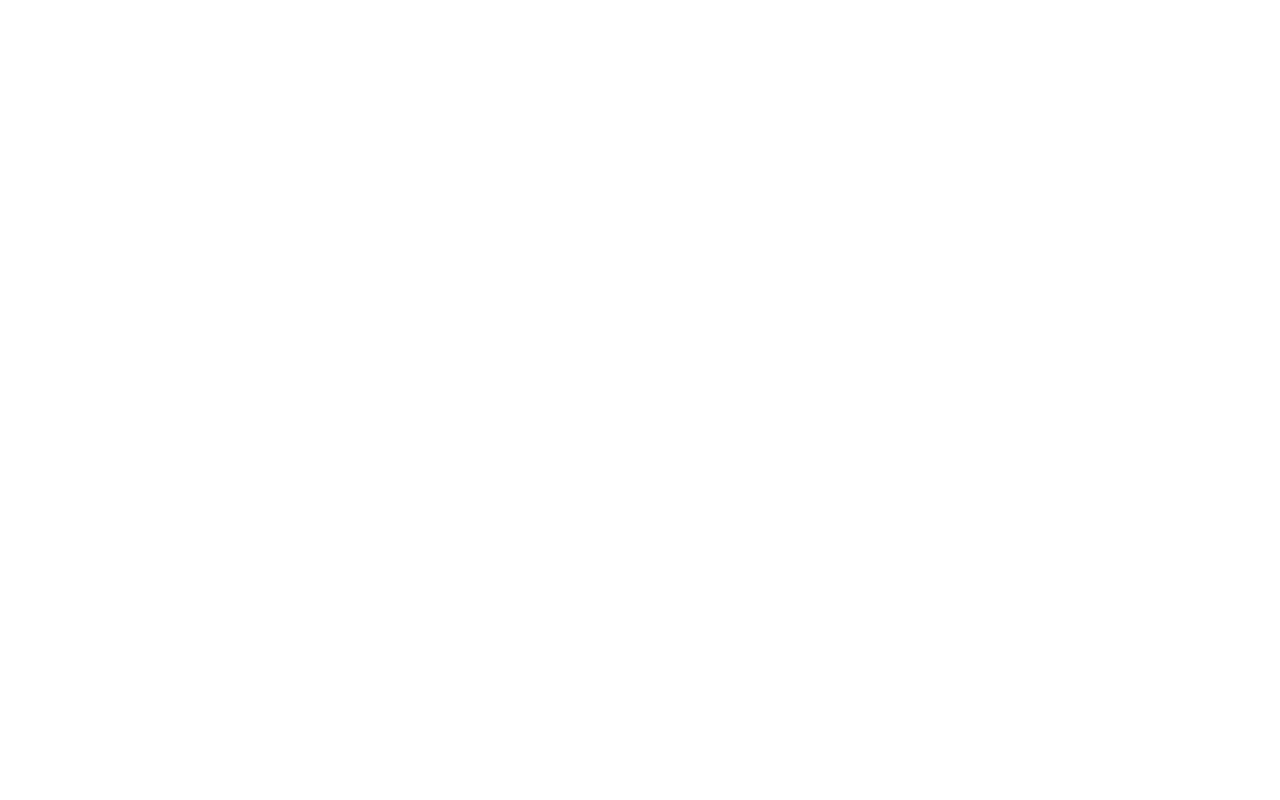
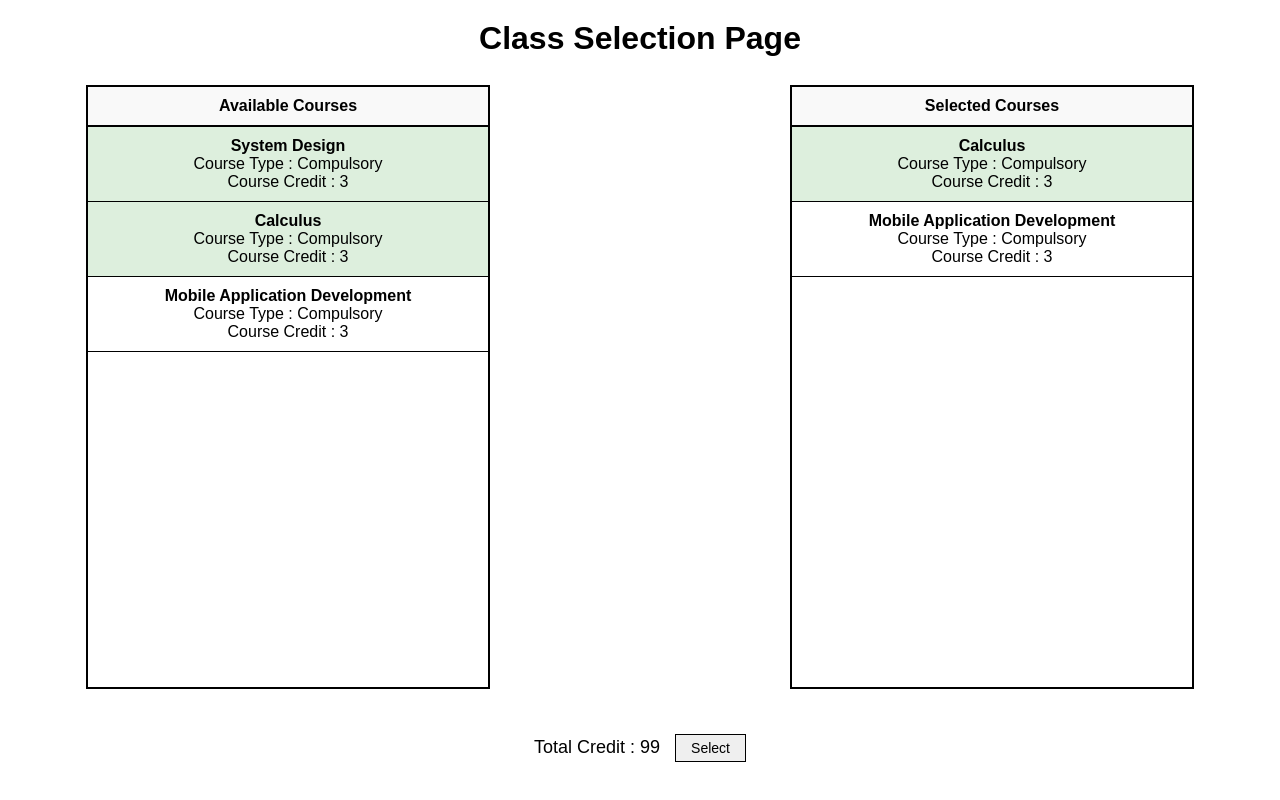
Before and after one commit to tienv9/Antra-training, a plain HTML site: page project/index.html in a window 1280 px wide. Drawn offline with Linux system fonts and the light colour scheme.

Commit message:
initial html and css setup

```diff
--- a/project/index.html
+++ b/project/index.html
@@ -1,11 +1,56 @@
 <!DOCTYPE html>
 <html lang="en">
+
 <head>
     <meta charset="UTF-8">
     <meta name="viewport" content="width=device-width, initial-scale=1.0">
     <title>Evaluation Project</title>
+    <link rel="stylesheet" href="style.css">
 </head>
+
 <body>
+    <h1 class="title">Class Selection Page</h1>
 
+    <div class="container">
+        <!-- Available Courses -->
+        <ul class="box">
+            <h2 class="box-title">Available Courses</h2>
+            <li class="course highlight">
+                <strong>System Design</strong><br>
+                Course Type : Compulsory <br>
+                Course Credit : 3
+            </li>
+            <li class="course highlight">
+                <strong>Calculus</strong><br>
+                Course Type : Compulsory <br>
+                Course Credit : 3
+            </li>
+            <li class="course">
+                <strong>Mobile Application Development</strong><br>
+                Course Type : Compulsory <br>
+                Course Credit : 3
+            </li>
+        </ul>
+
+        <!-- Selected Courses -->
+        <ul class="box">
+            <h2 class="box-title">Selected Courses</h2>
+            <li class="course highlight">
+                <strong>Calculus</strong><br>
+                Course Type : Compulsory <br>
+                Course Credit : 3
+            </li>
+            <li class="course">
+                <strong>Mobile Application Development</strong><br>
+                Course Type : Compulsory <br>
+                Course Credit : 3
+            </li>
+        </ul>
+    </div>
+
+    <div class="footer">
+        <p>Total Credit : 99 <button class="select-btn" >Select</button></p>
+    </div>
 </body>
+
 </html>
--- /dev/null
+++ b/project/style.css
@@ -0,0 +1,74 @@
+body {
+    margin: 0;
+    height: 100vh;
+    display: flex;
+    flex-direction: column;
+    justify-content: space-between;
+    align-items: center;
+    background-color: #fff;
+    font-family: sans-serif;
+}
+
+.title {
+    margin: 20px 0;
+    text-align: center;
+}
+
+.container {
+    display: flex;
+    gap: 300px;
+}
+
+.box {
+    /* This size make no sense if follow the requirement */
+    height: 600px;
+    width: 400px;
+    border: 2px solid black;
+    padding: 0;
+    margin: 0;
+    overflow-y: auto;
+}
+
+.box-title {
+    text-align: center;
+    font-size: 16px;
+    font-weight: bold;
+    border-bottom: 2px solid black;
+    margin: 0;
+    padding: 10px;
+    background: #f9f9f9; /* make it standout a little */
+}
+
+.course {
+    /* make even less sense to change to 300x200 here */
+    padding: 10px;
+    border-bottom: 1px solid black;
+    text-align: center;
+    background: white;
+}
+
+.course.highlight {
+    background: rgb(221, 239, 221);
+}
+
+.course.selected {
+    background-color: deepskyblue !important;
+    color: white;
+    font-weight: bold;
+}
+
+.footer {
+    margin: 20px;
+    font-size: 18px;
+}
+
+.select-btn {
+    margin-left: 10px;
+    padding: 5px 15px;
+    font-size: 14px;
+    border: 1px solid black;
+}
+
+.select-btn:hover {
+    background: #e0e0e0;
+}
```
